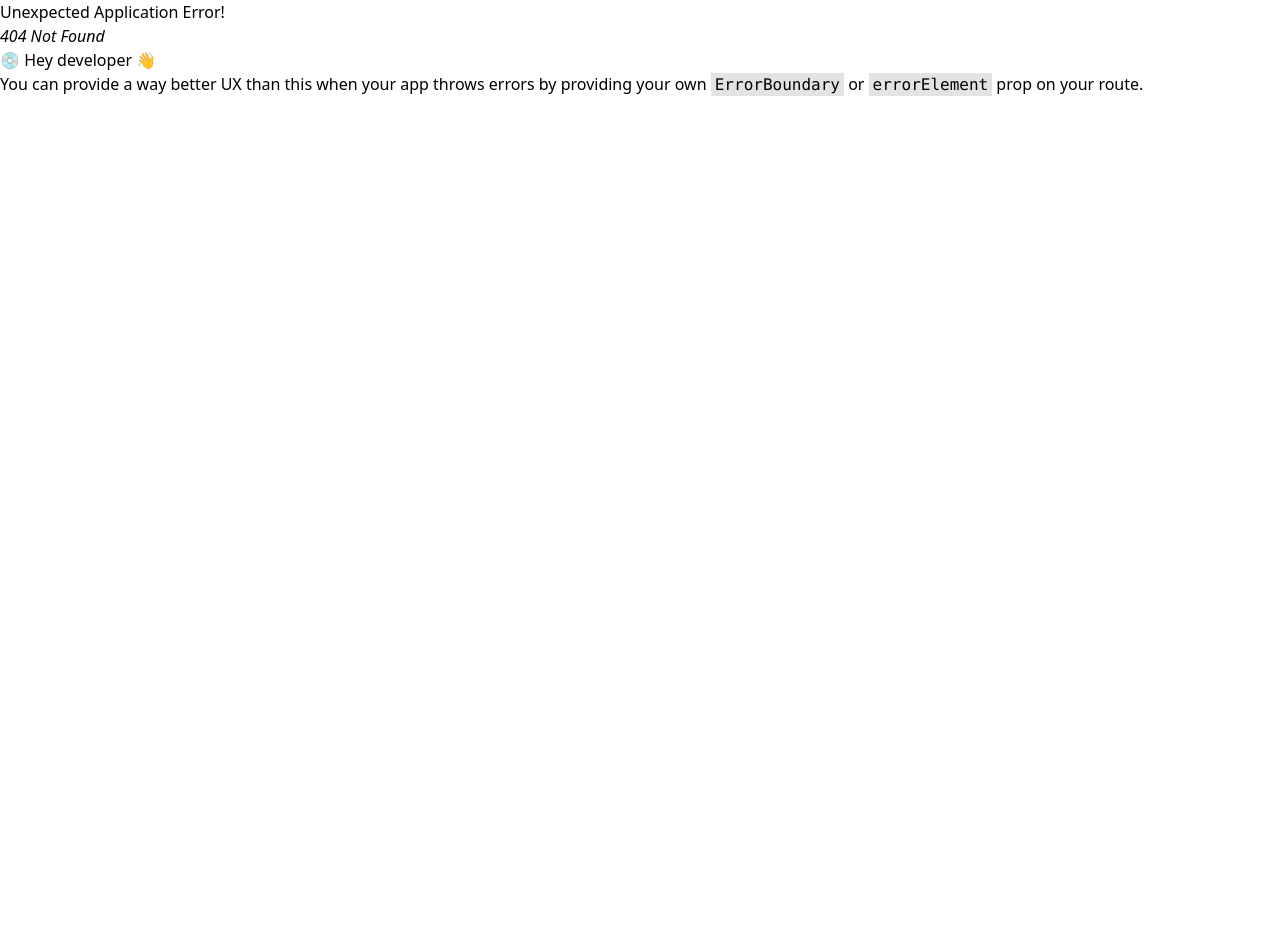
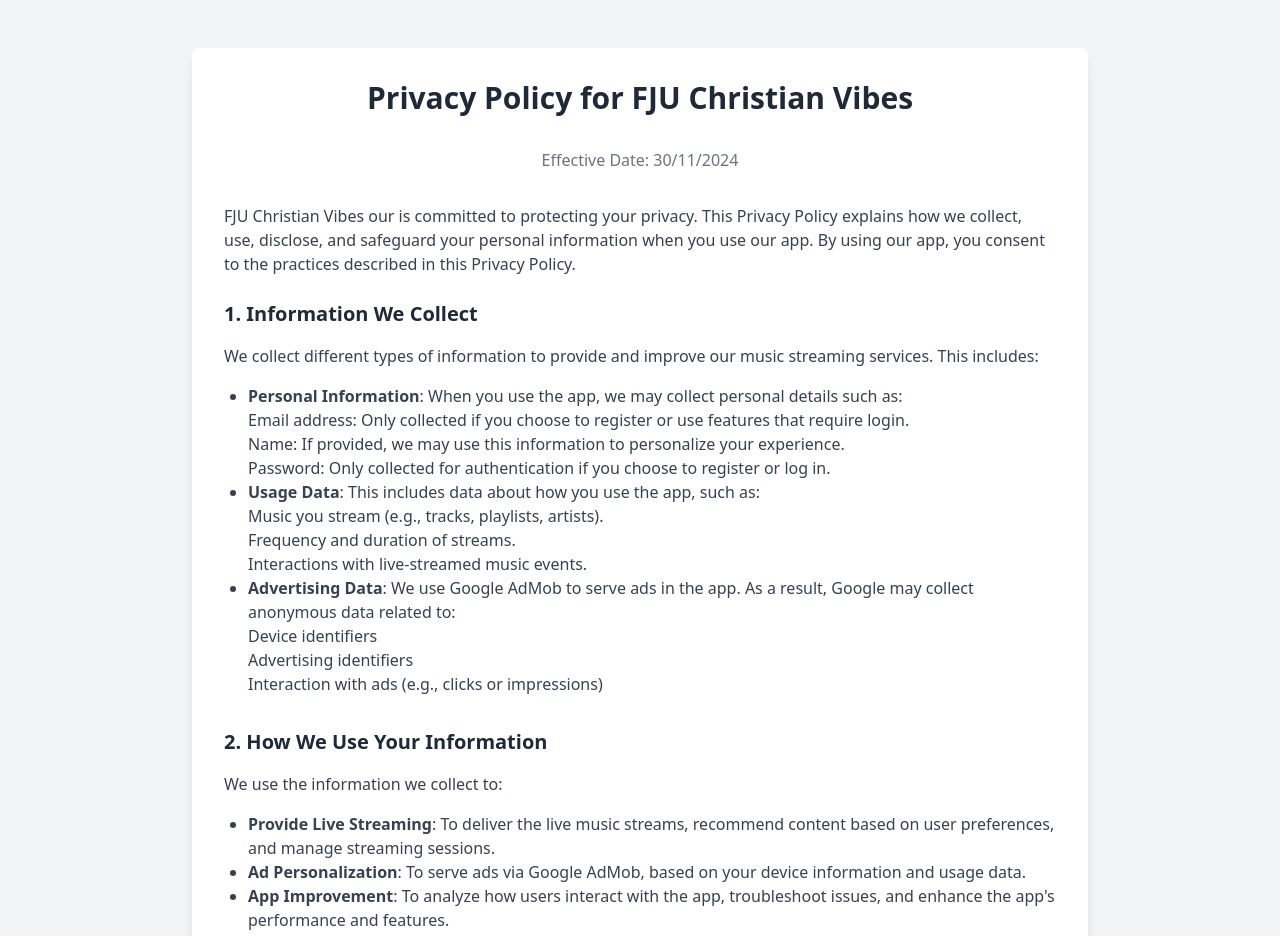
Before and after one commit to shawilayoul/VibeplayAdminDashboard, a React (Vite) app: page /privacy-policy in a window 1280 px wide. Before the commit this address had no page. Shown: the top 936 px of the page. Before the commit the page ends 800 px from the top, so only its background shows below. Built offline with nearby package versions, Linux system fonts and the light colour scheme.

Commit message:
working on privacy policy

```diff
--- /dev/null
+++ b/src/components/PrivacyPolicy.tsx
@@ -0,0 +1,149 @@
+const PrivacyPolicy = () => {
+    return (
+      <div className="min-h-screen bg-gray-100 flex items-center justify-center py-12 px-6">
+        <div className="bg-white p-8 rounded-lg shadow-lg max-w-4xl w-full">
+          <h1 className="text-3xl font-semibold text-center text-gray-800 mb-8">Privacy Policy for FJU Christian Vibes</h1>
+
+          <p className="text-center text-gray-500 mb-8">
+            Effective Date: 30/11/2024
+          </p>
+
+          <p className="text-gray-700 mb-6">
+          FJU Christian Vibes our is committed to protecting your privacy. This Privacy Policy explains how we collect, use, disclose, and safeguard your personal information when you use our app. By using our app, you consent to the practices described in this Privacy Policy.
+          </p>
+
+          <section className="mb-8">
+            <h2 className="text-xl font-semibold text-gray-800 mb-4">1. Information We Collect</h2>
+            <p className="text-gray-700 mb-4">
+              We collect different types of information to provide and improve our music streaming services. This includes:
+            </p>
+
+            <ul className="list-disc pl-6 text-gray-700 mb-4">
+              <li><strong>Personal Information</strong>: When you use the app, we may collect personal details such as:
+                <ul className="list-inside">
+                  <li>Email address: Only collected if you choose to register or use features that require login.</li>
+                  <li>Name: If provided, we may use this information to personalize your experience.</li>
+                  <li>Password: Only collected for authentication if you choose to register or log in.</li>
+                </ul>
+              </li>
+              <li><strong>Usage Data</strong>: This includes data about how you use the app, such as:
+                <ul className="list-inside">
+                  <li>Music you stream (e.g., tracks, playlists, artists).</li>
+                  <li>Frequency and duration of streams.</li>
+                  <li>Interactions with live-streamed music events.</li>
+                </ul>
+              </li>
+              <li><strong>Advertising Data</strong>: We use Google AdMob to serve ads in the app. As a result, Google may collect anonymous data related to:
+                <ul className="list-inside">
+                  <li>Device identifiers</li>
+                  <li>Advertising identifiers</li>
+                  <li>Interaction with ads (e.g., clicks or impressions)</li>
+                </ul>
+              </li>
+            </ul>
+          </section>
+
+          <section className="mb-8">
+            <h2 className="text-xl font-semibold text-gray-800 mb-4">2. How We Use Your Information</h2>
+            <p className="text-gray-700 mb-4">
+              We use the information we collect to:
+            </p>
+            <ul className="list-disc pl-6 text-gray-700 mb-4">
+              <li><strong>Provide Live Streaming</strong>: To deliver the live music streams, recommend content based on user preferences, and manage streaming sessions.</li>
+              <li><strong>Ad Personalization</strong>: To serve ads via Google AdMob, based on your device information and usage data.</li>
+              <li><strong>App Improvement</strong>: To analyze how users interact with the app, troubleshoot issues, and enhance the app's performance and features.</li>
+              <li><strong>Communication</strong>: To send you notifications related to live streams, new features, or app updates (if applicable).</li>
+            </ul>
+          </section>
+
+          <section className="mb-8">
+            <h2 className="text-xl font-semibold text-gray-800 mb-4">3. How We Store and Secure Your Information</h2>
+            <p className="text-gray-700 mb-4">
+              We store your personal information securely using MongoDB Atlas, a cloud-based database solution. MongoDB Atlas uses advanced security measures, including encryption at rest and in transit, to protect your data.
+            </p>
+            <p className="text-gray-700 mb-4">
+              <strong>Data Security:</strong> We take reasonable steps to secure your data using industry-standard encryption and security protocols. However, no data transmission or storage method is fully secure, and we cannot guarantee complete security.
+            </p>
+          </section>
+
+          <section className="mb-8">
+            <h2 className="text-xl font-semibold text-gray-800 mb-4">4. How We Share Your Information</h2>
+            <p className="text-gray-700 mb-4">
+              We do not share your personal information except in the following cases:
+            </p>
+            <ul className="list-disc pl-6 text-gray-700 mb-4">
+              <li><strong>With Service Providers</strong>: We may share information with third-party service providers who assist in app operations, such as Firebase for live streaming, MongoDB Atlas for data storage, and Google AdMob for ads.</li>
+              <li><strong>Legal Compliance</strong>: We may disclose your information if required by law or to respond to legal requests.</li>
+              <li><strong>Business Transfers</strong>: In the event of a merger, acquisition, or sale of assets, your information may be transferred.</li>
+            </ul>
+          </section>
+
+          <section className="mb-8">
+            <h2 className="text-xl font-semibold text-gray-800 mb-4">5. Data Retention and Deletion</h2>
+            <p className="text-gray-700 mb-4">
+              You have the ability to permanently delete your account and all associated data through the "Delete Account" button in your profile page. Once you confirm the deletion, your account, personal information, preferences, and all streaming history will be permanently removed from our system.
+            </p>
+            <p className="text-gray-700 mb-4">
+              <strong>Please note:</strong> This action is irreversible, and once deleted, your data cannot be recovered. We retain your personal data for as long as necessary to provide services or comply with legal obligations.
+            </p>
+          </section>
+
+          <section className="mb-8">
+            <h2 className="text-xl font-semibold text-gray-800 mb-4">6. Your Rights and Choices</h2>
+            <p className="text-gray-700 mb-4">
+              Depending on your jurisdiction, you may have the following rights:
+            </p>
+            <ul className="list-disc pl-6 text-gray-700 mb-4">
+              <li><strong>Access and Correction:</strong> You can request access to or correction of your personal information.</li>
+              <li><strong>Deletion:</strong> You can request that we delete your account and personal data at any time using the "Delete Account" button on your profile page.</li>
+              <li><strong>Opt-Out of Ads:</strong> You can manage ad preferences via your device's settings (e.g., opt-out of personalized ads).</li>
+            </ul>
+          </section>
+
+          <section className="mb-8">
+            <h2 className="text-xl font-semibold text-gray-800 mb-4">7. Children's Privacy</h2>
+            <p className="text-gray-700 mb-4">
+              Our app is not intended for children under the age of 13 (or 16, depending on jurisdiction). We do not knowingly collect personal information from children. If we learn that we have inadvertently collected personal data from a child, we will delete such information.
+            </p>
+          </section>
+
+          <section className="mb-8">
+            <h2 className="text-xl font-semibold text-gray-800 mb-4">8. Google AdMob</h2>
+            <p className="text-gray-700 mb-4">
+              Our app uses Google AdMob to serve advertisements. Google AdMob collects and processes certain anonymous data, including device identifiers and advertising data, for the purpose of personalizing ads and measuring ad performance.
+            </p>
+            <p className="text-gray-700 mb-4">
+              For more information on how Google handles your data, refer to their <a href="https://www.google.com/policies/privacy/" className="text-blue-500 underline">Privacy Policy</a>.
+            </p>
+          </section>
+
+          <section className="mb-8">
+            <h2 className="text-xl font-semibold text-gray-800 mb-4">9. International Data Transfers</h2>
+            <p className="text-gray-700 mb-4">
+              Your data may be stored or processed in countries outside your country of residence. By using the app, you consent to the transfer and processing of your data in these locations.
+            </p>
+          </section>
+
+          <section className="mb-8">
+            <h2 className="text-xl font-semibold text-gray-800 mb-4">10. Changes to This Privacy Policy</h2>
+            <p className="text-gray-700 mb-4">
+              We may update this Privacy Policy from time to time. When significant changes are made, we will notify you via the app or other means. We encourage you to review this Privacy Policy periodically to stay informed about how we are protecting your information.
+            </p>
+          </section>
+
+          <section>
+            <h2 className="text-xl font-semibold text-gray-800 mb-4">11. Contact Us</h2>
+            <p className="text-gray-700 mb-4">
+              If you have any questions or concerns about this Privacy Policy or our data practices, please contact us at:
+            </p>
+            <p className="text-gray-700">
+              aocholayoul9@gmail.com<br />
+              +337-82-37-11-77<br />
+            </p>
+          </section>
+        </div>
+      </div>
+    );
+  };
+
+  export default PrivacyPolicy;
--- a/src/routers/Router.tsx
+++ b/src/routers/Router.tsx
@@ -37,6 +37,7 @@
 import Login from "../components/Login"
 import PrivateRoute from "./PrivateRoute"
 import AccountDeletion from "../components/AccountDeletion"
+import PrivacyPolicy from "../components/PrivacyPolicy"
 const router = createBrowserRouter([
     {
         path: "/",
@@ -101,6 +102,10 @@
     {
         path:"/account-deletion",
         element:<AccountDeletion/>
+    },
+    {
+        path:"/privacy-policy",
+        element:<PrivacyPolicy/>
     }
 
 ])
```
